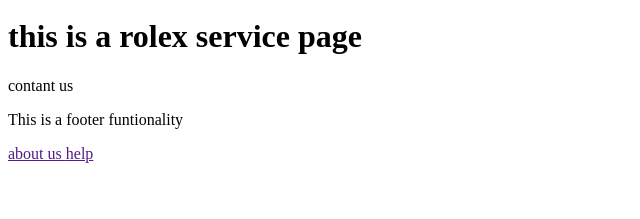
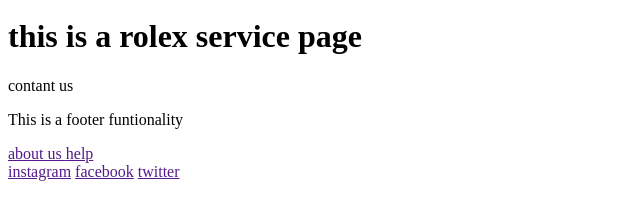
Before and after one commit to salahu-4104/rolex-service-page-, a plain HTML site: page index.html in a window 1280 px wide. Shown: the part 211-430 px from the top of the page, without its empty margins (0-640 px from the left). Drawn offline with Linux system fonts and the light colour scheme.

Commit message:
social media links were added

```diff
--- a/index.html
+++ b/index.html
@@ -8,4 +8,11 @@
     <a href="">about us </a>
     <a href="">help </a></footer>
 
+    <div class="social media'">
+      <a href="">instagram</a>
+      <a href="">facebook</a>
+      <a href="">twitter</a>
+    </div>
+
+
 </html>
```
